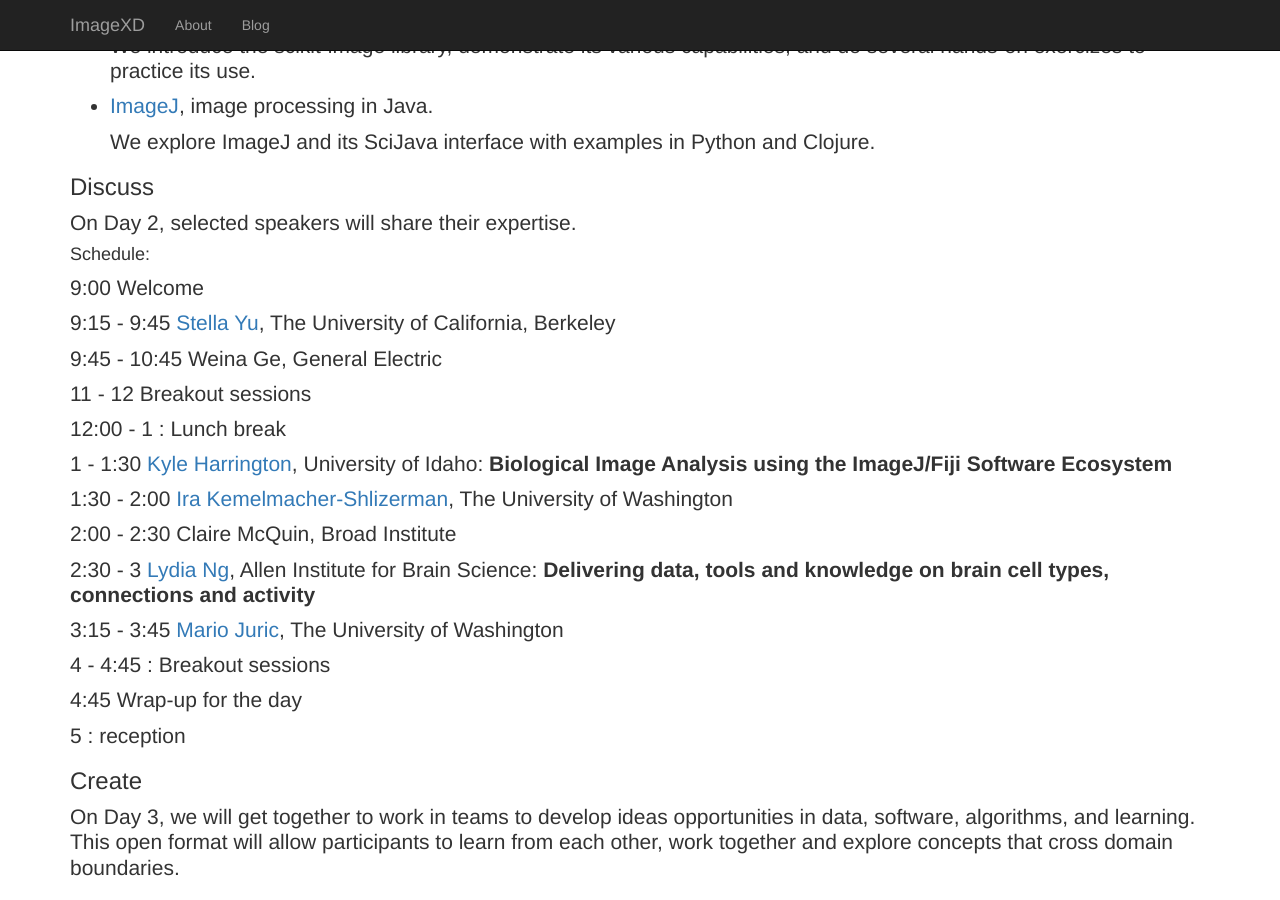
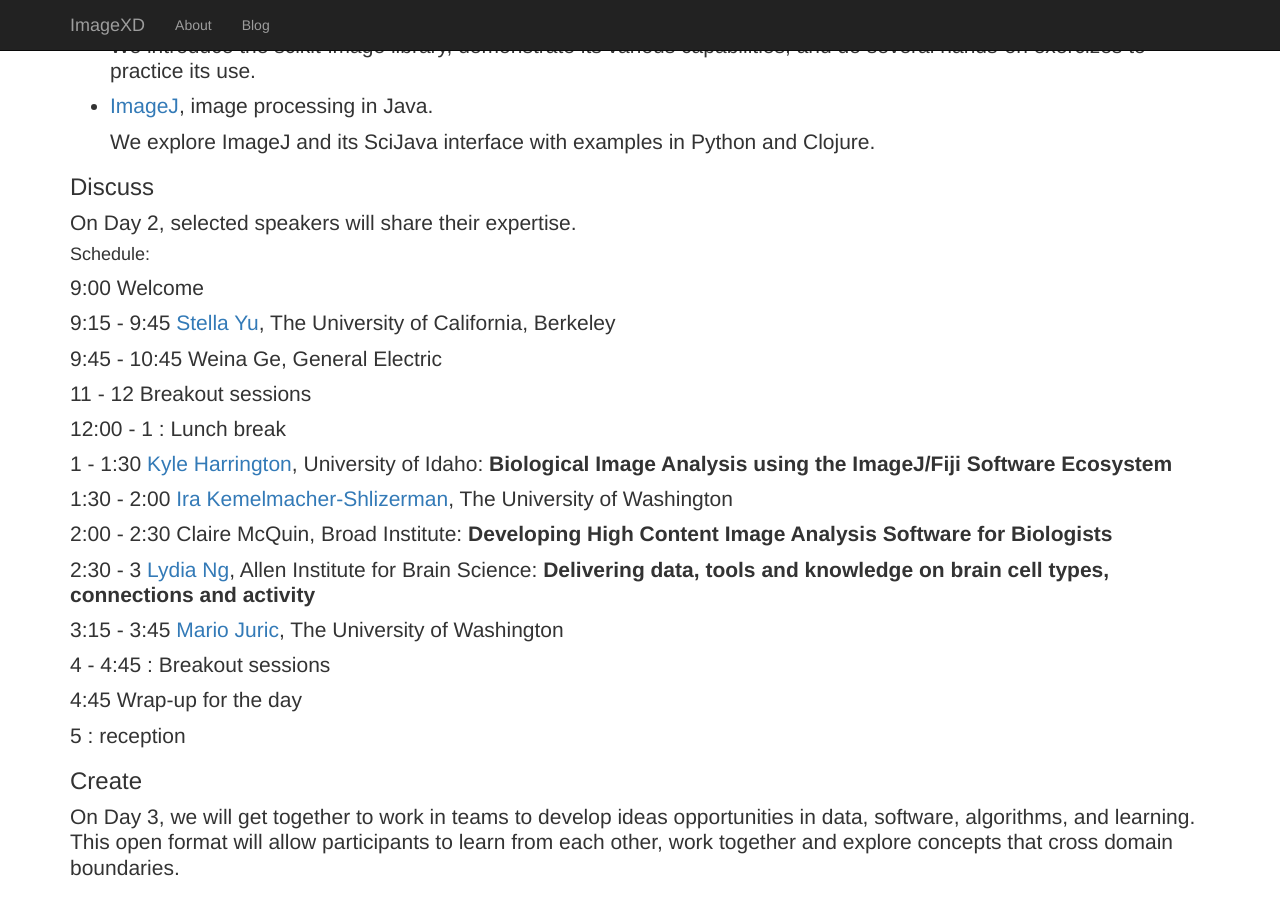
Before and after one commit to imagexd/imagexd.github.io, a Jekyll site: the page built from _posts/2017-01-09-plans-for-round-2.md, in a window 1280 px wide and 900 px high, scrolled down 520 px. Built offline with Jekyll 4.4.1, drawn with Linux system fonts in a browser that asks for light colours.

Commit message:
Add talk title.

```diff
--- a/_posts/2017-01-09-plans-for-round-2.md
+++ b/_posts/2017-01-09-plans-for-round-2.md
@@ -56,7 +56,7 @@
 
 1:30 - 2:00 [Ira Kemelmacher-Shlizerman](http://homes.cs.washington.edu/~kemelmi/), The University of Washington
 
-2:00 - 2:30 Claire McQuin, Broad Institute
+2:00 - 2:30 Claire McQuin, Broad Institute: **Developing High Content Image Analysis Software for Biologists**
 
 2:30 - 3 [Lydia Ng](https://www.alleninstitute.org/what-we-do/brain-science/about/team/staff-profiles/lydia-ng/), Allen Institute for Brain Science: **Delivering data, tools and knowledge on brain cell types, connections and activity**
 
```
